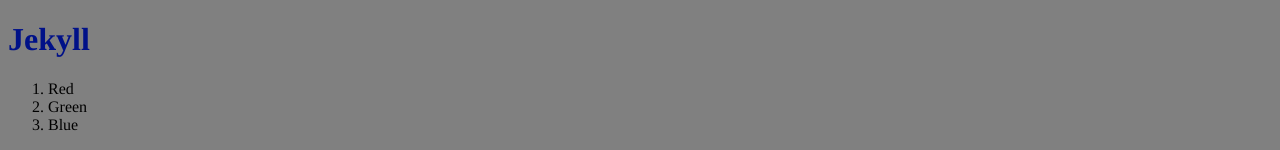
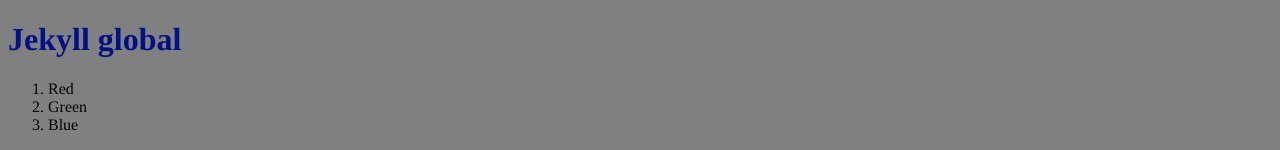
Before and after one commit to Xinef/jekyll, a plain HTML site: page index.html in a window 1280 px wide. Shown: the top 150 px of the page. Drawn offline with Linux system fonts and the light colour scheme.

Commit message:
Global change.

```diff
--- a/index.html
+++ b/index.html
@@ -6,7 +6,7 @@
     <link rel="stylesheet" href="css/master.css">
   </head>
   <body>
-    <h1>Jekyll</h1>
+    <h1>Jekyll global</h1>
     <ol>
       <li>Red</li>
       <li>Green</li>
```
